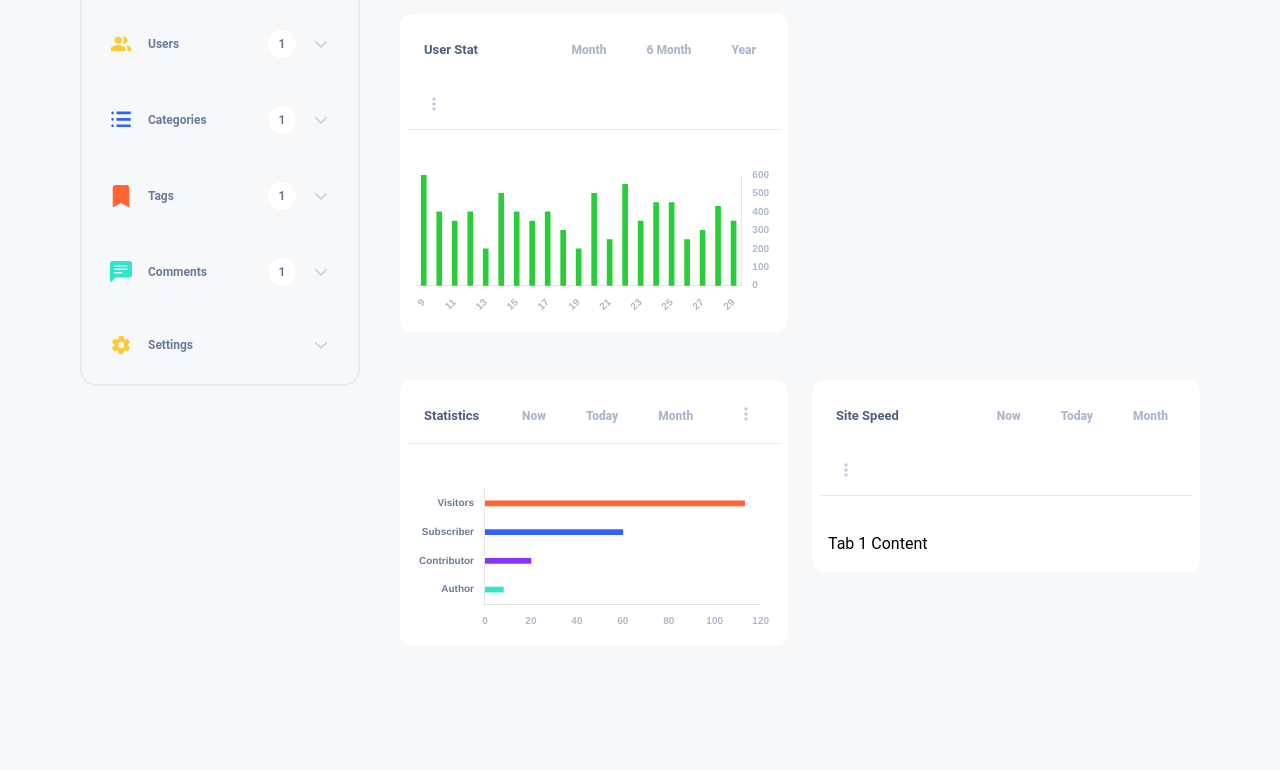
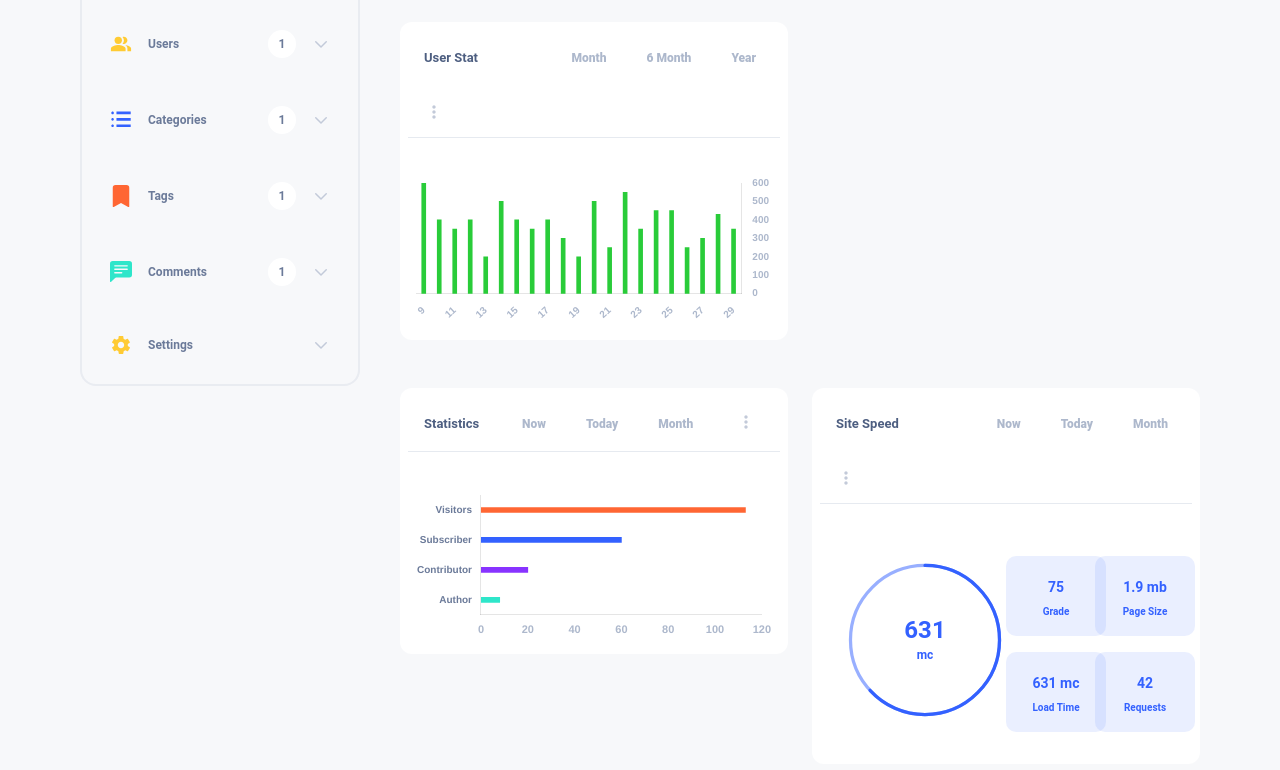
Before and after one commit to busrakk/constructor-dashboard, a React (Create React App) app: page / in a window 1280 px wide. Shown: the part 474-1244 px from the top of the page. Before the commit the page ends 1144 px from the top, so only its background shows below. Built offline with nearby package versions, Linux system fonts and the light colour scheme.

Commit message:
add progress bar for content component

```diff
--- a/package.json
+++ b/package.json
@@ -10,6 +10,7 @@
     "classnames": "^2.3.2",
     "react": "^18.2.0",
     "react-chartjs-2": "^5.2.0",
+    "react-circular-progressbar": "^2.1.0",
     "react-dom": "^18.2.0",
     "react-icons": "^4.9.0",
     "react-scripts": "5.0.1",
--- a/src/components/layout/Content/Card/Card.js
+++ b/src/components/layout/Content/Card/Card.js
@@ -3,6 +3,7 @@ import Item from "./Item";
 
 const Card = () => {
   return (
+    <div className="flex justify-center items-center">
       <div className="grid lg:grid-cols-3 grid-cols-2 gap-4">
         <Item
           title="Pages"
@@ -41,6 +42,7 @@ const Card = () => {
           iconColor="bg-textColor3 text-secondColor"
         />
       </div>
+    </div>
   );
 };
 
--- a/src/components/layout/Content/Card/Item.js
+++ b/src/components/layout/Content/Card/Item.js
@@ -5,7 +5,7 @@ import "./style.css";
 
 const Item = (props) => {
   let combined = classNames(
-    "max-w-sm px-4 py-3 rounded-lg w-[140px] h-[140px]",
+    "max-w-sm px-4 py-3 rounded-lg w-[144px] h-[144px]",
     props.color
   );
 
--- a/src/components/layout/Content/Statistic/BarChart.js
+++ b/src/components/layout/Content/Charts/HBarChart.js
@@ -31,6 +31,7 @@ export const options = {
           size: 10,
           weight: "bold",
         },
+        padding: 1,
       },
       grid: {
         display: false,
@@ -43,9 +44,10 @@ export const options = {
       ticks: {
         color: "#ADB8CC",
         font: {
-          size: 10,
+          size: 11,
           weight: "bold",
         },
+        padding: 1,
       },
     },
   },
@@ -79,6 +81,8 @@ export const data = {
 
 const barThickness = 5; // İncelik değeri
 
-export function BarChart() {
+const HBarChart = () => {
   return <Bar options={{ ...options, barThickness }} data={data} />;
-}
+};
+
+export default HBarChart;
--- a/src/components/layout/Content/UserStat/BarChart.js
+++ b/src/components/layout/Content/Charts/VBarChart.js
@@ -96,8 +96,10 @@ export const data = {
   ],
 };
 
-const barThickness = 5; // İncelik değeri
+const barThickness = 4; // İncelik değeri
 
-export function BarChart() {
+const VBarChart = () => {
   return <Bar options={{ ...options, barThickness }} data={data} />;
-}
+};
+
+export default VBarChart;
--- /dev/null
+++ b/src/components/layout/Content/SiteSpeed/Item.js
@@ -0,0 +1,18 @@
+import React from "react";
+
+const Item = (props) => {
+  return (
+    <div className="w-[100px] h-[80px] bg-blue/10 rounded-[10px]">
+      <div className="m-4">
+        <div className="flex items-center justify-center text-blue font-bold text-sm leading-[30px]">
+          {props.number}
+        </div>
+        <span className="flex items-center justify-center text-blue font-bold text-[10px] leading-5">
+          {props.title}
+        </span>
+      </div>
+    </div>
+  );
+};
+
+export default Item;
--- /dev/null
+++ b/src/components/layout/Content/SiteSpeed/ProgressBar.js
@@ -0,0 +1,36 @@
+import React from "react";
+
+// Import react-circular-progressbar module and styles
+import { CircularProgressbarWithChildren } from "react-circular-progressbar";
+import "react-circular-progressbar/dist/styles.css";
+
+const ProgressBar = () => {
+  const progress = 631 / 1000;
+  return (
+    <CircularProgressbarWithChildren
+      value={progress * 100} // İlerleme yüzdesini 0-100 aralığında olacak şekilde ayarla
+      styles={{
+        path: {
+          stroke: "rgba(51, 97, 255, 1)", // İlerleme çizgisi rengini ayarla
+          strokeWidth: 2, // İlerleme çizgisi kalınlığını ayarla
+        },
+        trail: {
+          stroke: "rgba(51, 97, 255, 0.5)", // Geri kalan kısmın rengini ayarla
+          strokeWidth: 2, // Geri kalan kısmın kalınlığını ayarla
+          fill: "rgba(51, 97, 255, 0.5)", // Dairenin içini renklendir
+        },
+      }}
+    >
+      <div>
+        <div className="text-blue text-[24px] font-bold leading-[30px]">
+          631
+        </div>
+        <span className="flex items-center justify-center text-blue text-xs font-bold leading-5">
+          mc
+        </span>
+      </div>
+    </CircularProgressbarWithChildren>
+  );
+};
+
+export default ProgressBar;
--- a/src/components/layout/Content/SiteSpeed/index.js
+++ b/src/components/layout/Content/SiteSpeed/index.js
@@ -1,17 +1,28 @@
 import React from "react";
-import Dropdown from "../common/Dropdown";
+import ProgressBar from "./ProgressBar";
+import Item from "./Item";
 
 const SiteSpeed = () => {
   return (
-    <Dropdown
-      title="Site Speed"
-      content1="Now"
-      content2="Today"
-      content3="Month"
-      active1="Tab 1 Content"
-      active2="Tab 2 Content"
-      active3="Tab 3 Content"
-    />
+    <>
+      <div className="flex justify-center items-center m-4">
+        <div className="grid lg:grid-cols-2 grid-cols-1">
+          <div className="flex lg:justify-start justify-center items-center">
+            <div className="w-[170px] h-[170px]">
+              <ProgressBar />
+            </div>
+          </div>
+          <div className="flex justify-center items-center">
+            <div className="grid grid-cols-2 gap-4 mt-4 lg:mt-0">
+              <Item number="75" title="Grade" />
+              <Item number="1.9 mb" title="Page Size" />
+              <Item number="631 mc" title="Load Time" />
+              <Item number="42" title="Requests" />
+            </div>
+          </div>
+        </div>
+      </div>
+    </>
   );
 };
 
--- a/src/components/layout/Content/Statistic/index.js
+++ /dev/null
@@ -1,19 +0,0 @@
-import React from "react";
-import Dropdown from "../common/Dropdown";
-import { BarChart } from "./BarChart";
-
-const Statistic = () => {
-  return (
-    <Dropdown
-      title="Statistics"
-      content1="Now"
-      content2="Today"
-      content3="Month"
-      active1={<BarChart />}
-      active2="Tab 2 Content"
-      active3="Tab 3 Content"
-    />
-  );
-};
-
-export default Statistic;
--- a/src/components/layout/Content/UserStat/index.js
+++ /dev/null
@@ -1,19 +0,0 @@
-
-import { BarChart } from "./BarChart";
-import Dropdown from "../common/Dropdown";
-
-const UserStat = () => {
-  return (
-    <Dropdown
-      title="User Stat"
-      content1="Month"
-      content2="6 Month"
-      content3="Year"
-      active1= {<BarChart />}
-      active2="Tab 2 Content"
-      active3="Tab 3 Content"
-    />
-  );
-};
-
-export default UserStat;
--- a/src/components/layout/Content/index.js
+++ b/src/components/layout/Content/index.js
@@ -1,8 +1,9 @@
 import React from "react";
 import Card from "./Card/Card";
-import UserStat from "./UserStat";
-import Statistic from "./Statistic";
 import SiteSpeed from "./SiteSpeed";
+import Dropdown from "./common/Dropdown";
+import HBarChart from "./Charts/HBarChart";
+import VBarChart from "./Charts/VBarChart";
 
 const Content = () => {
   return (
@@ -10,17 +11,41 @@ const Content = () => {
       <div className="grid lg:grid-cols-2 grid-cols-1 gap-6">
         <div className="row-span-2">
           <Card />
-          <UserStat />
+          <Dropdown
+            title="User Stat"
+            content1="Month"
+            content2="6 Month"
+            content3="Year"
+            active1={<VBarChart />}
+            active2="Tab 2 Content"
+            active3="Tab 3 Content"
+          />
         </div>
         <div className="row-span-2">2. kısım</div>
       </div>
 
       <div className="grid lg:grid-cols-2 grid-cols-1 gap-6">
         <div className="row-span-2">
-          <Statistic />
+          <Dropdown
+            title="Statistics"
+            content1="Now"
+            content2="Today"
+            content3="Month"
+            active1={<HBarChart />}
+            active2="Tab 2 Content"
+            active3="Tab 3 Content"
+          />
         </div>
         <div className="row-span-1">
-          <SiteSpeed />
+          <Dropdown
+            title="Site Speed"
+            content1="Now"
+            content2="Today"
+            content3="Month"
+            active1={<SiteSpeed />}
+            active2="Tab 2 Content"
+            active3="Tab 3 Content"
+          />
         </div>
       </div>
     </div>
```
Also changed, not shown: 2 other files (tests, documents, lock files or other folders). Lines whose indentation alone changed are shown as unchanged.
